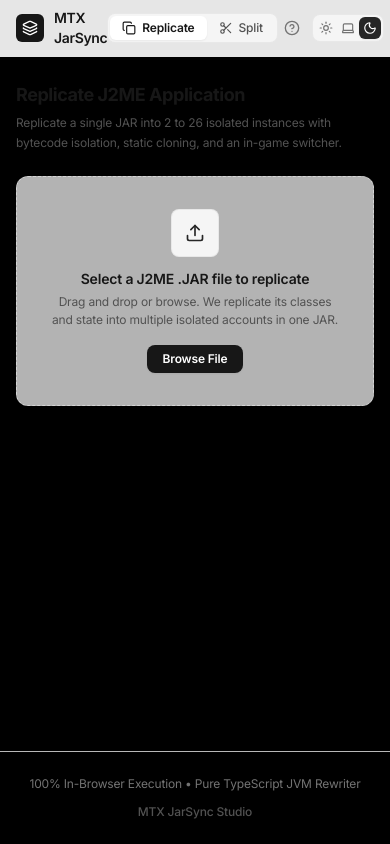
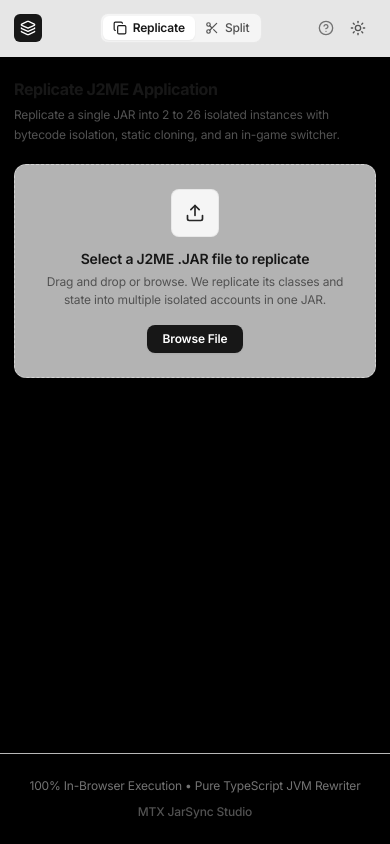
Before and after one commit to nsomatrix/mtx-jarsync, a Next.js app in the folder web/: page / in a window 390 px wide. Built offline with nearby package versions, Linux system fonts and the light colour scheme.

Commit message:
refactor(ui): optimize responsive layout, prevent mobile overflow, and polish touch targets

```diff
--- a/web/app/components/Navbar.tsx
+++ b/web/app/components/Navbar.tsx
@@ -25,13 +25,13 @@ export function Navbar({ activeTab, setActiveTab }: NavbarProps) {
   return (
     <>
       <header className="sticky top-0 z-40 w-full bg-white/90 dark:bg-black/90 backdrop-blur-md border-b border-neutral-200 dark:border-neutral-800 transition-colors">
-        <div className="max-w-6xl mx-auto px-4 sm:px-6 h-14 flex items-center justify-between">
+        <div className="max-w-5xl mx-auto px-3.5 sm:px-6 h-14 flex items-center justify-between gap-2">
           {/* Logo & Product Title */}
-          <div className="flex items-center space-x-2.5">
+          <div className="flex items-center space-x-2 shrink-0">
             <div className="h-7 w-7 rounded-md bg-neutral-900 dark:bg-neutral-100 flex items-center justify-center text-white dark:text-neutral-900 shrink-0">
               <Layers className="h-4 w-4" />
             </div>
-            <span className="font-semibold text-sm tracking-tight text-neutral-900 dark:text-neutral-100">
+            <span className="font-semibold text-sm tracking-tight text-neutral-900 dark:text-neutral-100 hidden sm:inline">
               MTX JarSync
             </span>
           </div>
@@ -40,7 +40,7 @@ export function Navbar({ activeTab, setActiveTab }: NavbarProps) {
           <div className="flex items-center p-0.5 bg-neutral-100 dark:bg-neutral-900 rounded-lg border border-neutral-200/80 dark:border-neutral-800">
             <button
               onClick={() => setActiveTab("replicate")}
-              className={`flex items-center space-x-1.5 px-3 py-1 rounded-md text-xs font-medium transition-all ${
+              className={`flex items-center space-x-1.5 px-2.5 sm:px-3 py-1 rounded-md text-xs font-medium transition-all ${
                 activeTab === "replicate"
                   ? "bg-white dark:bg-neutral-800 text-neutral-900 dark:text-neutral-100 shadow-xs font-semibold"
                   : "text-neutral-600 hover:text-neutral-900 dark:text-neutral-400 dark:hover:text-neutral-200"
@@ -51,7 +51,7 @@ export function Navbar({ activeTab, setActiveTab }: NavbarProps) {
             </button>
             <button
               onClick={() => setActiveTab("split")}
-              className={`flex items-center space-x-1.5 px-3 py-1 rounded-md text-xs font-medium transition-all ${
+              className={`flex items-center space-x-1.5 px-2.5 sm:px-3 py-1 rounded-md text-xs font-medium transition-all ${
                 activeTab === "split"
                   ? "bg-white dark:bg-neutral-800 text-neutral-900 dark:text-neutral-100 shadow-xs font-semibold"
                   : "text-neutral-600 hover:text-neutral-900 dark:text-neutral-400 dark:hover:text-neutral-200"
@@ -63,16 +63,26 @@ export function Navbar({ activeTab, setActiveTab }: NavbarProps) {
           </div>
 
           {/* Theme Switcher & Info */}
-          <div className="flex items-center space-x-1.5">
+          <div className="flex items-center space-x-1 shrink-0">
             <button
               onClick={() => setShowInfo(true)}
               className="p-1.5 text-neutral-500 hover:text-neutral-900 dark:text-neutral-400 dark:hover:text-neutral-100 rounded-md transition"
-              title="About"
+              title="About MTX JarSync"
             >
               <HelpCircle className="h-4 w-4" />
             </button>
 
-            <div className="flex items-center p-0.5 bg-neutral-100 dark:bg-neutral-900 rounded-lg border border-neutral-200/80 dark:border-neutral-800">
+            {/* Mobile single theme toggle */}
+            <button
+              onClick={() => setTheme(theme === "dark" ? "light" : "dark")}
+              className="sm:hidden p-1.5 text-neutral-600 dark:text-neutral-300 hover:bg-neutral-100 dark:hover:bg-neutral-900 rounded-md transition"
+              title="Toggle theme"
+            >
+              {theme === "dark" ? <Sun className="h-4 w-4" /> : <Moon className="h-4 w-4" />}
+            </button>
+
+            {/* Desktop 3-way theme toggle */}
+            <div className="hidden sm:flex items-center p-0.5 bg-neutral-100 dark:bg-neutral-900 rounded-lg border border-neutral-200/80 dark:border-neutral-800">
               <button
                 onClick={() => setTheme("light")}
                 className={`p-1 rounded-md transition ${
--- a/web/app/components/ReplicateStudio.tsx
+++ b/web/app/components/ReplicateStudio.tsx
@@ -181,7 +181,7 @@ export function ReplicateStudio() {
           onDragLeave={() => setIsDragging(false)}
           onDrop={handleDrop}
           onClick={() => fileInputRef.current?.click()}
-          className={`border border-dashed rounded-xl p-8 sm:p-14 text-center cursor-pointer transition-all duration-200 ${
+          className={`border border-dashed rounded-xl p-6 sm:p-12 text-center cursor-pointer transition-all duration-200 ${
             isDragging
               ? "border-neutral-500 bg-neutral-100/80 dark:bg-neutral-900"
               : "border-neutral-300 dark:border-neutral-800 hover:border-neutral-400 dark:hover:border-neutral-700 bg-white/70 dark:bg-neutral-950/50"
@@ -347,16 +347,17 @@ export function ReplicateStudio() {
                   onChange={(e) => setCloneCount(parseInt(e.target.value))}
                   className="w-full accent-neutral-900 dark:accent-neutral-100 cursor-pointer h-1.5 bg-neutral-200 dark:bg-neutral-800 rounded-lg"
                 />
-                <div className="grid grid-cols-7 gap-1 sm:flex sm:items-center sm:space-x-1.5">
+                <div className="flex items-center gap-1 sm:gap-1.5 pt-0.5">
                   {[2, 3, 5, 10, 15, 20, 26].map((num) => (
                     <button
                       key={num}
+                      type="button"
                       onClick={() => setCloneCount(num)}
-                      className={`py-1 text-xs rounded-md font-mono transition border ${
+                      className={`flex-1 min-w-0 py-1 sm:py-1.5 text-[11px] sm:text-xs rounded-lg font-mono transition border ${
                         cloneCount === num
                           ? "bg-neutral-900 text-white dark:bg-neutral-100 dark:text-black border-transparent font-semibold shadow-xs"
                           : "border-neutral-200/80 dark:border-neutral-800 text-neutral-600 dark:text-neutral-400 hover:bg-neutral-100 dark:hover:bg-neutral-900"
-                      } flex-1 text-center`}
+                      } text-center`}
                     >
                       {num}
                     </button>
@@ -370,10 +371,10 @@ export function ReplicateStudio() {
               <h4 className="text-xs font-semibold uppercase tracking-wider text-neutral-600 dark:text-neutral-400">
                 Clone Titles (In-Game Switcher Display)
               </h4>
-              <div className="max-h-64 overflow-y-auto space-y-2 pr-1">
+              <div className="max-h-60 overflow-y-auto space-y-2 pr-1">
                 {Array.from({ length: cloneCount }).map((_, i) => (
                   <div key={i} className="flex items-center space-x-2 text-xs">
-                    <span className="w-16 font-mono text-neutral-500 dark:text-neutral-400 shrink-0">
+                    <span className="w-16 font-mono text-[11px] text-neutral-500 dark:text-neutral-400 shrink-0 select-none">
                       #{i + 1} ({i === 0 ? "root" : String.fromCharCode(97 + i)})
                     </span>
                     <input
@@ -381,7 +382,7 @@ export function ReplicateStudio() {
                       value={cloneNames[i] || ""}
                       onChange={(e) => updateCloneName(i, e.target.value)}
                       placeholder={`Clone ${i + 1}`}
-                      className="flex-1 px-3 py-1.5 rounded-lg bg-neutral-50 dark:bg-neutral-900/80 border border-neutral-200 dark:border-neutral-800 text-neutral-900 dark:text-neutral-100 text-xs focus:outline-hidden focus:border-neutral-400 dark:focus:border-neutral-600 transition"
+                      className="flex-1 min-w-0 px-3 py-1.5 rounded-lg bg-neutral-50 dark:bg-neutral-900/80 border border-neutral-200 dark:border-neutral-800 text-neutral-900 dark:text-neutral-100 text-xs focus:outline-hidden focus:border-neutral-400 dark:focus:border-neutral-600 transition"
                     />
                   </div>
                 ))}
@@ -500,31 +501,31 @@ export function ReplicateStudio() {
                 <button
                   disabled={isProcessing}
                   onClick={handleStartReplicate}
-                  className={`w-full py-2.5 px-4 rounded-lg font-semibold text-xs flex items-center justify-center space-x-2 transition ${
+                  className={`w-full py-2.5 px-3 sm:px-4 rounded-lg font-semibold text-xs flex items-center justify-center space-x-2 transition ${
                     !isProcessing
                       ? "bg-neutral-900 text-white dark:bg-white dark:text-black hover:opacity-90 active:scale-[0.99] shadow-xs"
                       : "bg-neutral-200 dark:bg-neutral-800 text-neutral-400 dark:text-neutral-500 cursor-not-allowed"
                   }`}
                 >
                   {isProcessing ? (
-                    <Loader2 className="h-3.5 w-3.5 animate-spin" />
+                    <Loader2 className="h-3.5 w-3.5 animate-spin shrink-0" />
                   ) : (
-                    <Copy className="h-3.5 w-3.5" />
+                    <Copy className="h-3.5 w-3.5 shrink-0" />
                   )}
-                  <span>{isProcessing ? "Replicating Bytecode..." : `Replicate into ${cloneCount} Clones`}</span>
+                  <span className="truncate">{isProcessing ? "Replicating Bytecode..." : `Replicate into ${cloneCount} Clones`}</span>
                 </button>
               ) : (
                 <div className="space-y-2">
                   <button
                     onClick={handleDownload}
-                    className="w-full py-2.5 px-4 rounded-lg font-semibold text-xs bg-neutral-900 text-white dark:bg-white dark:text-black hover:opacity-90 active:scale-[0.99] flex items-center justify-center space-x-2 transition shadow-xs"
+                    className="w-full py-2.5 px-3 sm:px-4 rounded-lg font-semibold text-xs bg-neutral-900 text-white dark:bg-white dark:text-black hover:opacity-90 active:scale-[0.99] flex items-center justify-center space-x-2 transition shadow-xs"
                   >
-                    <Download className="h-3.5 w-3.5" />
-                    <span>Download Replicated JAR ({(resultBlob.size / 1024).toFixed(1)} KB)</span>
+                    <Download className="h-3.5 w-3.5 shrink-0" />
+                    <span className="truncate">Download Replicated JAR ({(resultBlob.size / 1024).toFixed(1)} KB)</span>
                   </button>
                   <div className="flex items-center justify-center space-x-1.5 text-xs text-neutral-600 dark:text-neutral-400">
-                    <Check className="h-3.5 w-3.5" />
-                    <span>Multi-instance JAR successfully generated</span>
+                    <Check className="h-3.5 w-3.5 shrink-0" />
+                    <span className="truncate">Multi-instance JAR successfully generated</span>
                   </div>
                 </div>
               )}
--- a/web/app/page.tsx
+++ b/web/app/page.tsx
@@ -15,10 +15,10 @@ export default function Home() {
         <Navbar activeTab={activeTab} setActiveTab={setActiveTab} />
 
         {/* Content Container */}
-        <main className="max-w-6xl mx-auto px-4 sm:px-6 py-6 sm:py-8">
+        <main className="w-full max-w-5xl mx-auto px-3.5 sm:px-6 py-5 sm:py-8 overflow-x-hidden">
           {/* Section Header */}
-          <div className="mb-6">
-            <h1 className="text-lg sm:text-xl font-bold tracking-tight text-neutral-900 dark:text-neutral-100">
+          <div className="mb-5 sm:mb-6">
+            <h1 className="text-base sm:text-xl font-bold tracking-tight text-neutral-900 dark:text-neutral-100">
               {activeTab === "replicate" ? "Replicate J2ME Application" : "Split Multi-Game Archive"}
             </h1>
             <p className="text-xs text-neutral-600 dark:text-neutral-400 mt-1 max-w-2xl leading-relaxed">
@@ -33,8 +33,8 @@ export default function Home() {
       </div>
 
       {/* Footer */}
-      <footer className="w-full border-t border-neutral-200/80 dark:border-neutral-900 py-6 mt-16 transition-colors">
-        <div className="max-w-6xl mx-auto px-4 sm:px-6 flex flex-col sm:flex-row items-center justify-between gap-3 text-xs text-neutral-500 dark:text-neutral-400">
+      <footer className="w-full border-t border-neutral-200/80 dark:border-neutral-900 py-6 mt-12 sm:mt-16 transition-colors">
+        <div className="max-w-5xl mx-auto px-3.5 sm:px-6 flex flex-col sm:flex-row items-center justify-between gap-2.5 text-xs text-neutral-500 dark:text-neutral-400 text-center sm:text-left">
           <div>
             <span>100% In-Browser Execution • Pure TypeScript JVM Rewriter</span>
           </div>
```
Also changed, not shown: web/app/components/SplitStudio.tsx (+4 -4 lines).
